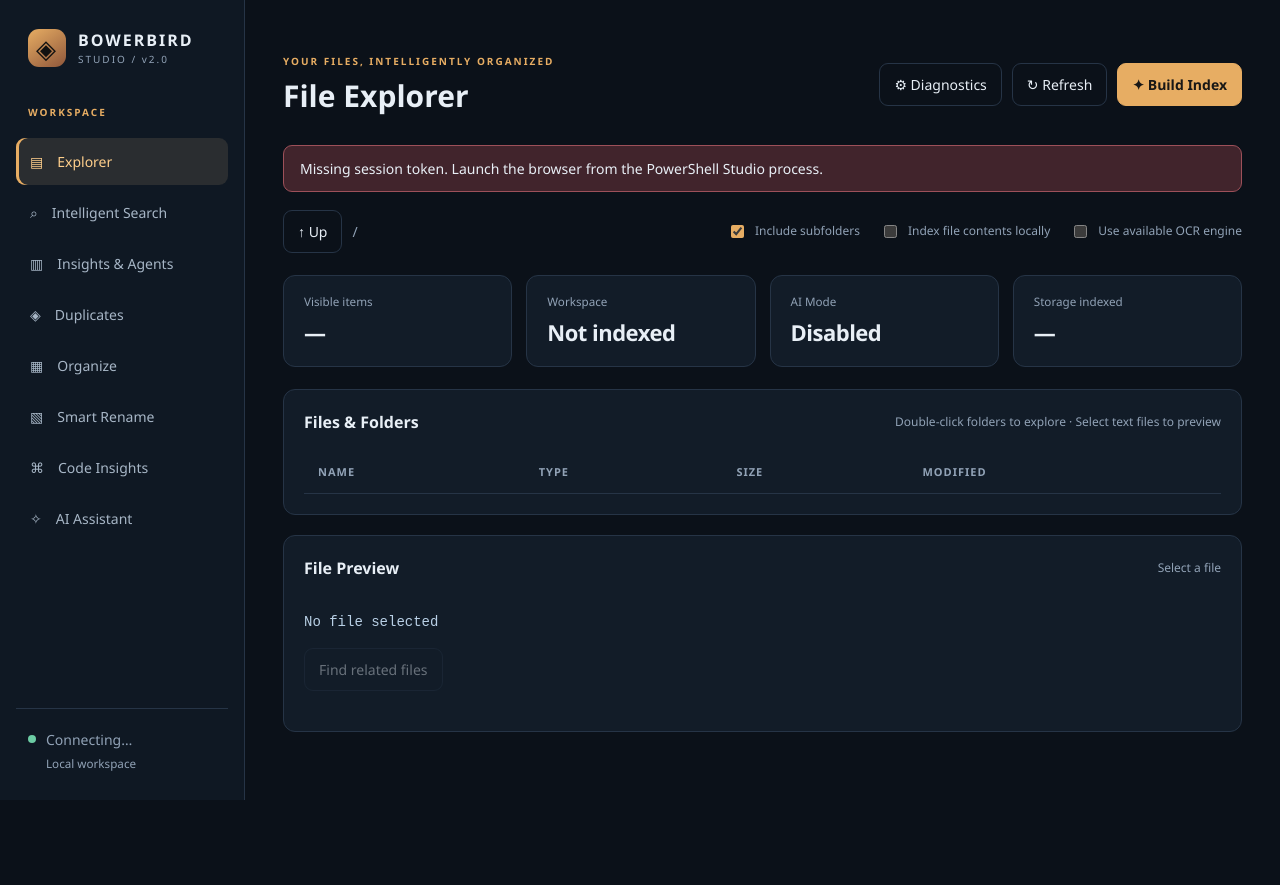
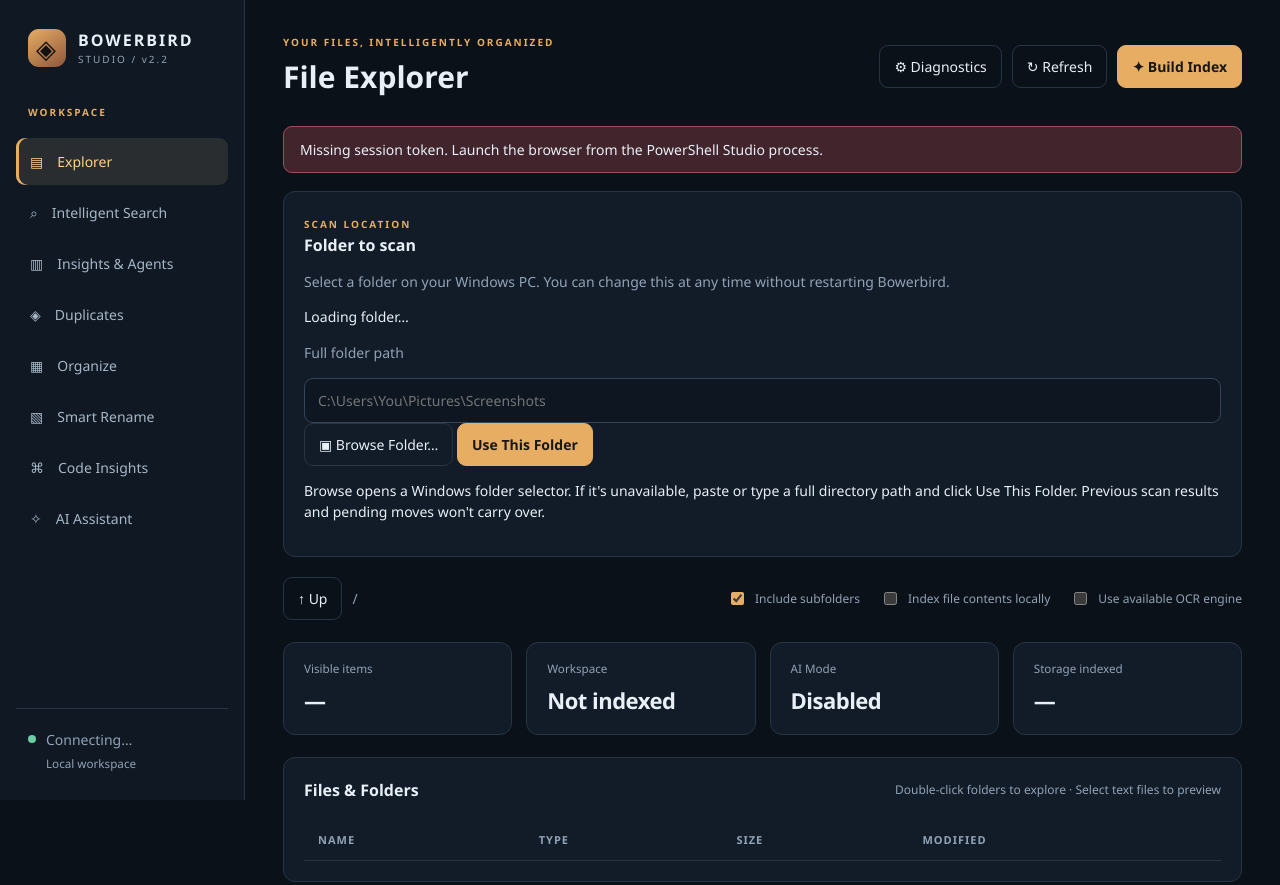
Before and after one commit to fleethacker-data-crucible/Bowerbird, a plain HTML site: page Web/index.html in a window 1280 px wide. Shown: the top 885 px of the page. Before the commit the page ends 800 px from the top, so only its background shows below. Drawn offline with Linux system fonts and the light colour scheme.

Commit message:
Add visible GUI scan-folder picker, Windows Browse and path-entry fallback

```diff
--- a/Web/index.html
+++ b/Web/index.html
@@ -4,7 +4,7 @@
 <noscript><div class="panel" style="margin:12px">Bowerbird Studio requires JavaScript enabled in this browser. If scripts are restricted, use Start-Bowerbird.bat diagnostics and contact your workstation administrator.</div></noscript>
 <div class="shell">
  <aside class="sidebar">
-  <div class="brand"><span class="brand-mark">◈</span><div><strong>BOWERBIRD</strong><small>STUDIO / v2.0</small></div></div>
+  <div class="brand"><span class="brand-mark">◈</span><div><strong>BOWERBIRD</strong><small>STUDIO / v2.2</small></div></div>
   <div class="nav-label">WORKSPACE</div>
   <nav aria-label="Primary navigation">
    <button class="nav active" data-view="files">▤ <span>Explorer</span></button>
@@ -26,6 +26,16 @@
    <p class="muted">A local report of GUI actions, API statuses, and startup failures. Share this text only if it is approved for your environment.</p>
    <div class="formline"><button id="refresh-diagnostics" class="ghost">Refresh Report</button><button id="copy-diagnostics" class="primary">Copy Report</button></div>
    <pre id="diagnostics-report" class="diagnostic-text">Click Refresh Report to inspect startup and browser logs.</pre>
+  </section>
+  <section id="workspace-panel" class="panel workspace-panel" aria-labelledby="workspace-heading">
+   <div class="workspace-intro"><div><span class="eyebrow">SCAN LOCATION</span><h2 id="workspace-heading">Folder to scan</h2><p class="muted workspace-description">Select a folder on your Windows PC. You can change this at any time without restarting Bowerbird.</p></div><span id="workspace-current" class="workspace-current" title="Current scan folder">Loading folder…</span></div>
+   <form id="workspace-form" class="workspace-form">
+    <label for="workspace-path" class="sr-only">Full folder path</label>
+    <input id="workspace-path" name="workspace-path" type="text" placeholder="C:\Users\You\Pictures\Screenshots" spellcheck="false" autocomplete="off" aria-describedby="workspace-help" required>
+    <button id="browse-folder" class="ghost" type="button"><span aria-hidden="true">▣</span> Browse Folder…</button>
+    <button id="change-folder" class="primary" type="submit">Use This Folder</button>
+   </form>
+   <p class="workspace-help" id="workspace-help">Browse opens a Windows folder selector. If it's unavailable, paste or type a full directory path and click Use This Folder. Previous scan results and pending moves won't carry over.</p>
   </section>
   <section class="view active" id="view-files">
    <div class="toolbar"><div class="breadcrumb"><button id="up" class="ghost">↑ Up</button><span id="cwd">/</span></div><div class="toolbar-options"><label class="check"><input type="checkbox" id="recurse" checked> Include subfolders</label><label class="check"><input type="checkbox" id="content-index"> Index file contents locally</label><label class="check"><input type="checkbox" id="ocr-index"> Use available OCR engine</label></div></div>
```
